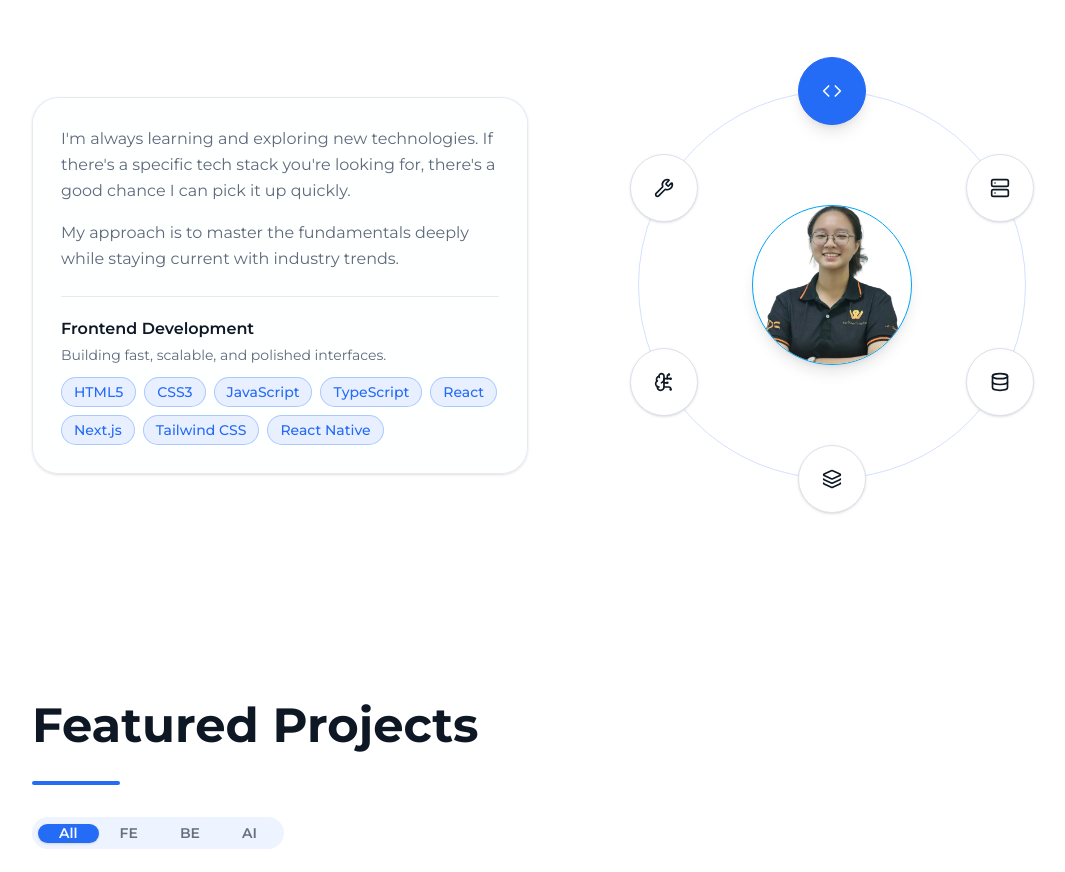
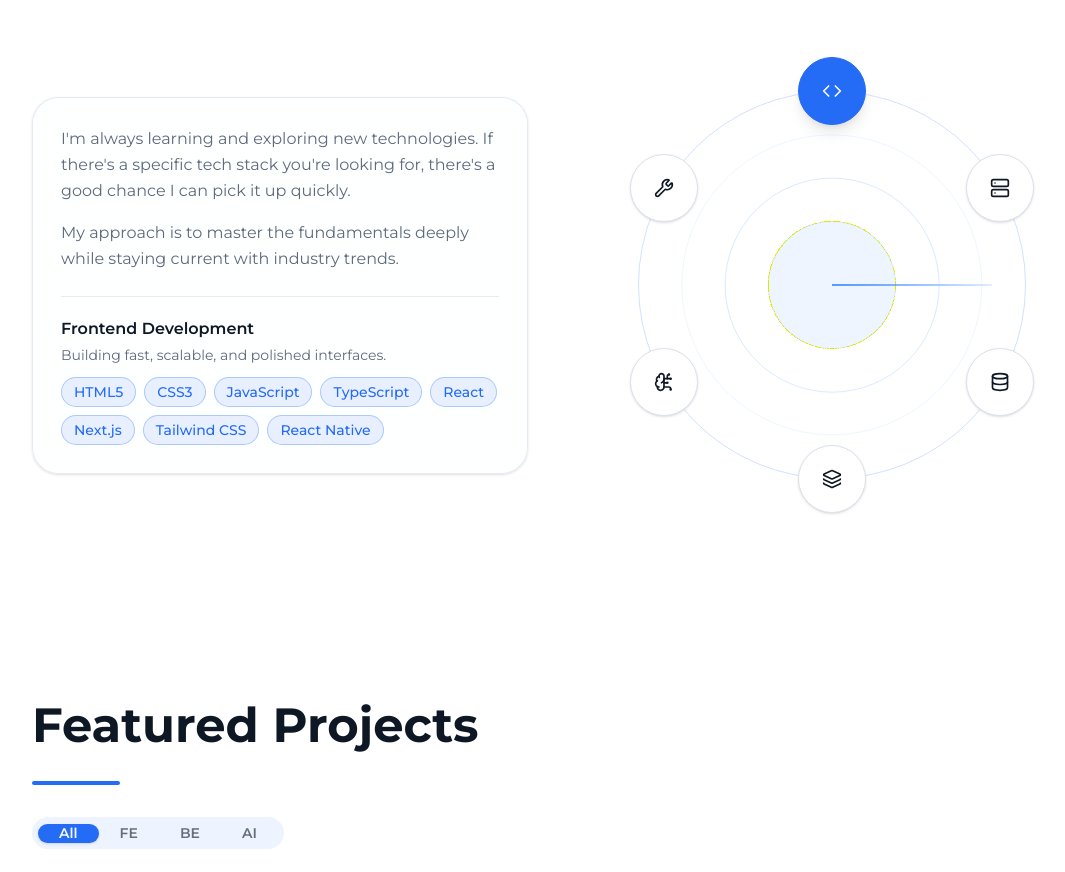
Before and after one commit to Phluynhh/Portfolio, a Next.js app: page / in a window 1280 px wide. Shown: the part 1760-2632 px from the top of the page, without its empty margins (80-1145 px from the left). Built offline with nearby package versions, Linux system fonts and the light colour scheme.

Commit message:
feat: enhance Skills component animations and layout for improved visual appeal

```diff
--- a/src/components/ui/Skills.tsx
+++ b/src/components/ui/Skills.tsx
@@ -1,7 +1,6 @@
 "use client";
 
 import React, { useMemo, useRef, useState } from "react";
-import Image from "next/image";
 import { Separator } from "@/components/ui/separator";
 import {
   BrainCircuit,
@@ -169,7 +168,11 @@ export default function Skills({ lang }: SkillsProps) {
   const nodeSize = isMobile ? 64 : isTablet ? 84 : 68;
   const orbitFrameSize =
     ringDiameter + nodeSize + (isMobile ? 42 : isTablet ? 68 : 56);
-  const profileSize = isMobile ? 122 : isTablet ? 184 : 160;
+  const centerCoreSize = ringDiameter * (isMobile ? 0.32 : isTablet ? 0.34 : 0.33);
+  const ringStep = (ringDiameter - centerCoreSize) / 6;
+  const accentCircleSize = centerCoreSize;
+  const innerAuraSize = centerCoreSize + ringStep * 2;
+  const outerAuraSize = centerCoreSize + ringStep * 4;
 
   const orbitConfig = useMemo(
     () =>
@@ -251,24 +254,40 @@ export default function Skills({ lang }: SkillsProps) {
                 }}
               >
                 <motion.div
-                  initial={{ opacity: 0, scale: 0.88 }}
+                  aria-hidden="true"
+                  initial={{ opacity: 0, scale: 0.8 }}
                   animate={isInView ? { opacity: 1, scale: 1 } : {}}
-                  transition={{ duration: 0.55, ease: "easeOut" }}
+                  transition={{ duration: 0.45, delay: 0.1, ease: "easeOut" }}
                   style={{
-                    width: `${profileSize}px`,
-                    height: `${profileSize}px`,
+                    width: `${accentCircleSize}px`,
+                    height: `${accentCircleSize}px`,
                   }}
-                  className="absolute top-1/2 left-1/2 z-20 -translate-x-1/2 -translate-y-1/2 overflow-hidden rounded-full border border-sky-500 bg-background shadow-lg"
-                >
-                  <Image
-                    src="/body.png"
-                    alt="Profile"
-                    fill
-                    sizes="(max-width: 768px) 88px, (max-width: 1024px) 112px, 160px"
-                    className="object-cover"
-                    priority={false}
+                  className="absolute top-1/2 left-1/2 z-10 -translate-x-1/2 -translate-y-1/2 rounded-full border border-blue-400/16 bg-blue-500/8"
                 />
-                </motion.div>
+
+                <motion.div
+                  aria-hidden="true"
+                  initial={{ opacity: 0, scale: 0.82 }}
+                  animate={isInView ? { opacity: 1, scale: 1 } : {}}
+                  transition={{ duration: 0.45, delay: 0.16, ease: "easeOut" }}
+                  style={{
+                    width: `${innerAuraSize}px`,
+                    height: `${innerAuraSize}px`,
+                  }}
+                  className="absolute top-1/2 left-1/2 z-10 -translate-x-1/2 -translate-y-1/2 rounded-full border border-blue-400/22"
+                />
+
+                <motion.div
+                  aria-hidden="true"
+                  initial={{ opacity: 0, scale: 0.84 }}
+                  animate={isInView ? { opacity: 1, scale: 1 } : {}}
+                  transition={{ duration: 0.5, delay: 0.28, ease: "easeOut" }}
+                  style={{
+                    width: `${outerAuraSize}px`,
+                    height: `${outerAuraSize}px`,
+                  }}
+                  className="absolute top-1/2 left-1/2 z-10 -translate-x-1/2 -translate-y-1/2 rounded-full border border-blue-300/16"
+                />
 
                 <motion.div
                   aria-hidden="true"
@@ -285,10 +304,30 @@ export default function Skills({ lang }: SkillsProps) {
                 {orbitConfig.map(({ field, x, y, nodeSize, delay }) => {
                   const Icon = field.icon;
                   const isSelected = selectedField.key === field.key;
+                  const distance = Math.sqrt(x * x + y * y);
+                  const connectorLength = Math.max(distance - nodeSize / 2, 0);
+                  const angle = (Math.atan2(y, x) * 180) / Math.PI;
 
                   return (
+                    <React.Fragment key={field.key}>
+                      <motion.div
+                        aria-hidden="true"
+                        initial={{ opacity: 0, scaleX: 0 }}
+                        animate={isInView ? { opacity: 1, scaleX: 1 } : {}}
+                        transition={{
+                          duration: 0.45,
+                          delay: Math.max(delay - 0.08, 0),
+                          ease: "easeOut",
+                        }}
+                        style={{
+                          width: `${connectorLength}px`,
+                          transform: `translateY(-50%) rotate(${angle}deg)`,
+                          transformOrigin: "left center",
+                        }}
+                        className="absolute top-1/2 left-1/2 z-10 h-px -translate-y-1/2 bg-gradient-to-r from-blue-500/45 to-blue-200/20"
+                      />
+
                       <motion.button
-                      key={field.key}
                         type="button"
                         onClick={() => setSelectedFieldKey(field.key)}
                         initial={{ opacity: 0, scale: 0.3 }}
@@ -322,6 +361,7 @@ export default function Skills({ lang }: SkillsProps) {
                       >
                         <Icon className={isMobile ? "size-4" : "size-5"} />
                       </motion.button>
+                    </React.Fragment>
                   );
                 })}
               </div>
```
Lines whose indentation alone changed are shown as unchanged.
